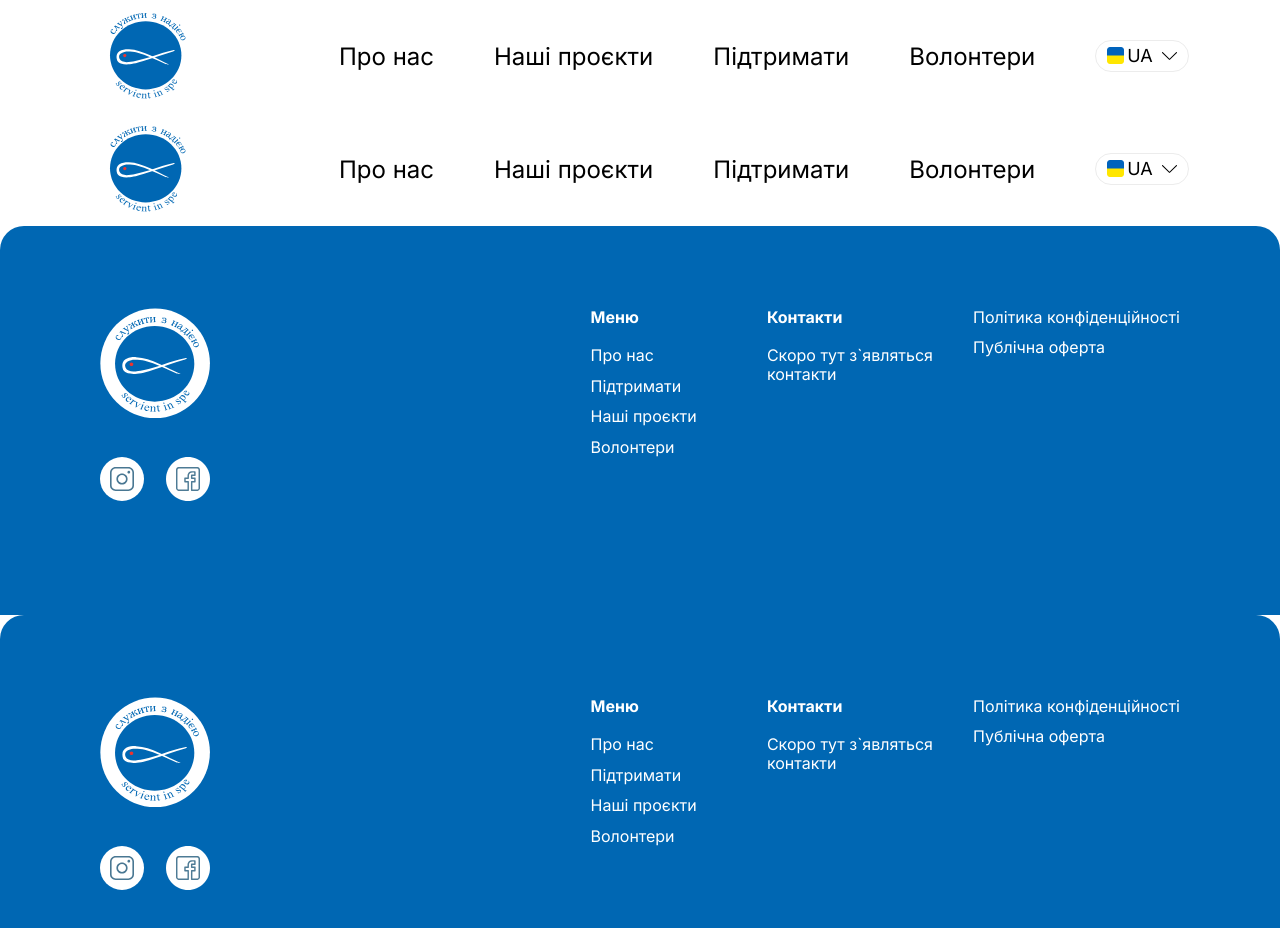
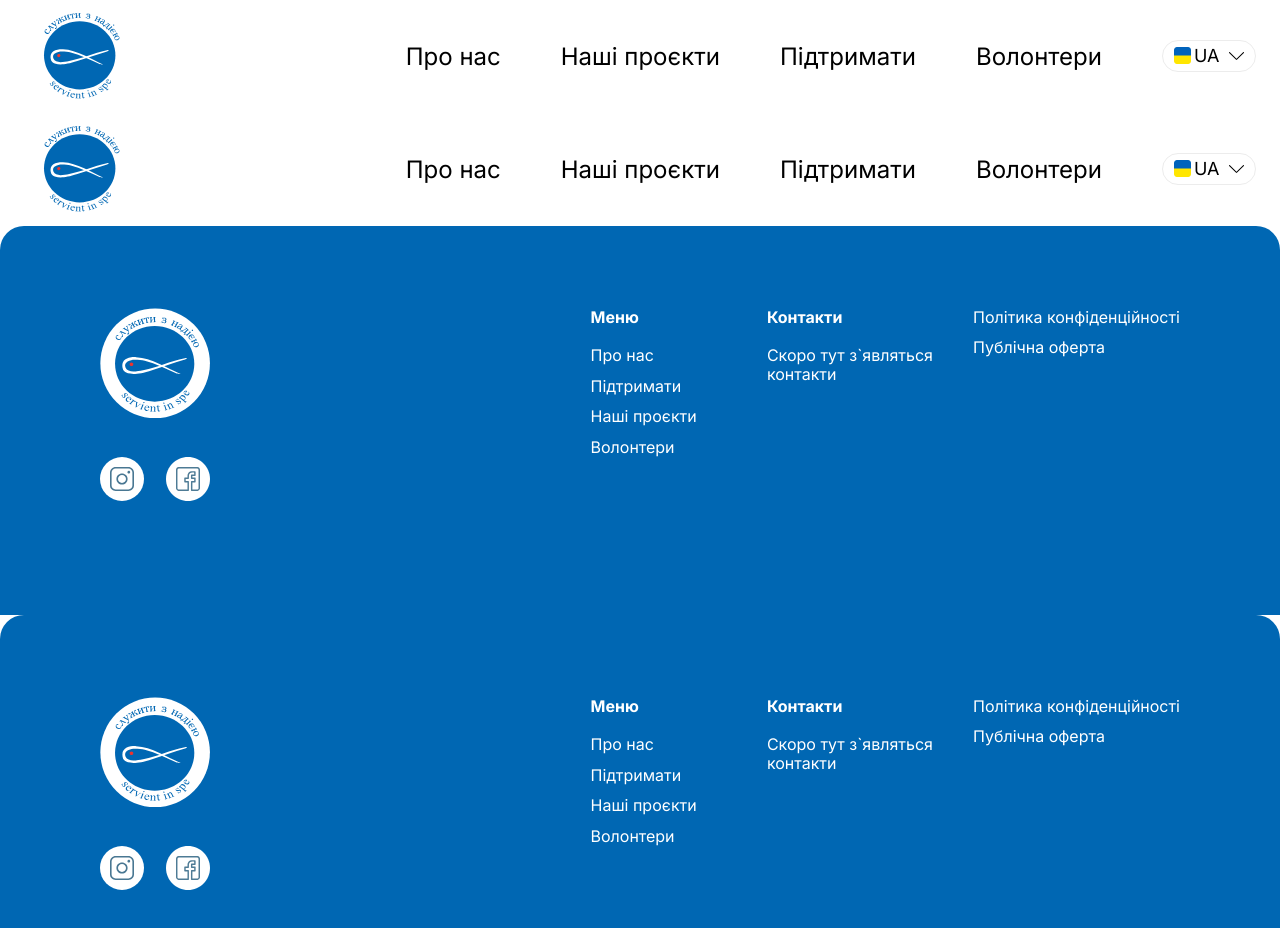
Before and after one commit to PopovYehor/conf-init, a Next.js app: page /layout in a window 1280 px wide. Shown: the top 928 px of the page. Built offline with nearby package versions, Linux system fonts and the light colour scheme; no server answers.

Commit message:
ref header

```diff
--- a/src/components/header/header-mobile/header-mobile.tsx
+++ b/src/components/header/header-mobile/header-mobile.tsx
@@ -1,12 +1,12 @@
-import { IconsMain, IconsMenuClose, IconsMenuOpen } from "@/components/Icons/icons-main/icons-main"
 import styles from "../header.module.scss"
 import Link from "next/link"
-import { FacebookIcons, InstargamIcons } from "@/components/Icons/icons-socials/icons-socials"
 import { useState } from "react"
 import LanguageListComponent from "../language-list/language-list"
 import { IHeaderProps } from "../header"
 import { useAppDispatch } from "@/hooks/hooks"
 import { CHANGE_PAGE } from "@/reducers/language/language.reducer"
+import { IconsMain, IconsMenuClose, IconsMenuOpen } from "@/components/icons/icons-main/icons-main"
+import { FacebookIcons, InstargamIcons } from "@/components/icons/icons-socials/icons-socials"
 
 export function HeaderMobile({nav}: IHeaderProps){
 
--- a/src/components/header/header.module.scss
+++ b/src/components/header/header.module.scss
@@ -33,7 +33,7 @@
         justify-content: center;
         .header_wrap{
             display: flex;
-            justify-content: space-around;
+            justify-content: space-between;
             @media screen and (min-width: 1240px){
                 width: 1240px;
             }
@@ -42,7 +42,7 @@
             }
             @media screen and (max-width: 1023px) and (min-width: 769px) {
                 width: 100%;
-                margin: 0 20px;
+                margin: 0 100px;
             }
             .header_logo_wrap{
                 height: 113px;
--- a/src/pages/layout.tsx
+++ b/src/pages/layout.tsx
@@ -40,8 +40,15 @@ export default function Layout ({ children }: ILayout) {
     })
 
     //check page
-    const page =  window.location.href.replace(apiUrls.urlPage+langLocation, '')
-    dispatch(CHANGE_PAGE(page))
+    locales.forEach((local)=>{
+      if (local == langLocation){
+        const page =  window.location.href.replace(apiUrls.urlPage+langLocation, '')
+        dispatch(CHANGE_PAGE(page))
+      }else{
+        const page =  window.location.href.replace(apiUrls.urlPage, '')
+        dispatch(CHANGE_PAGE(page))
+      }
+    })
 
     // mobile check
     if (mobileCheckStatus === null){
```
